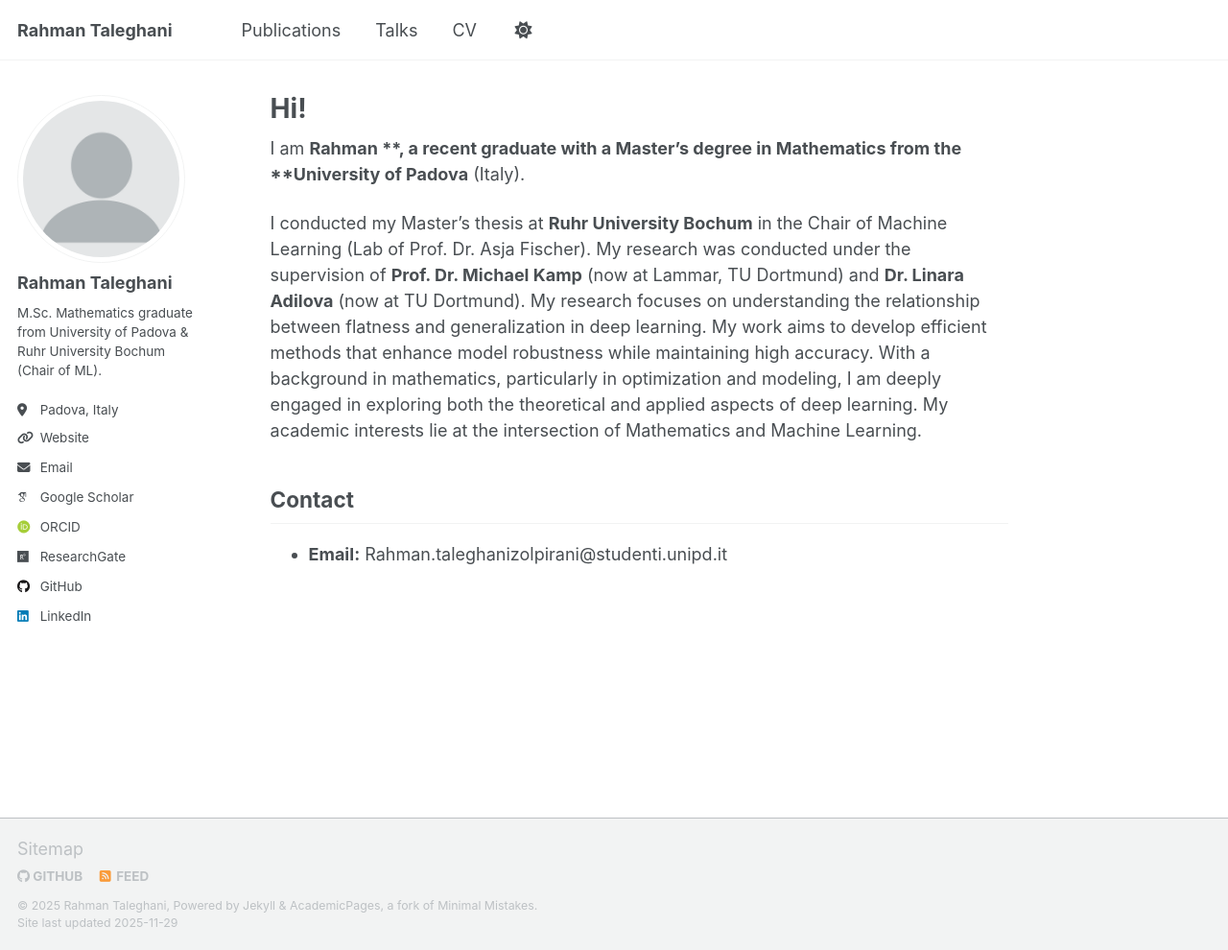
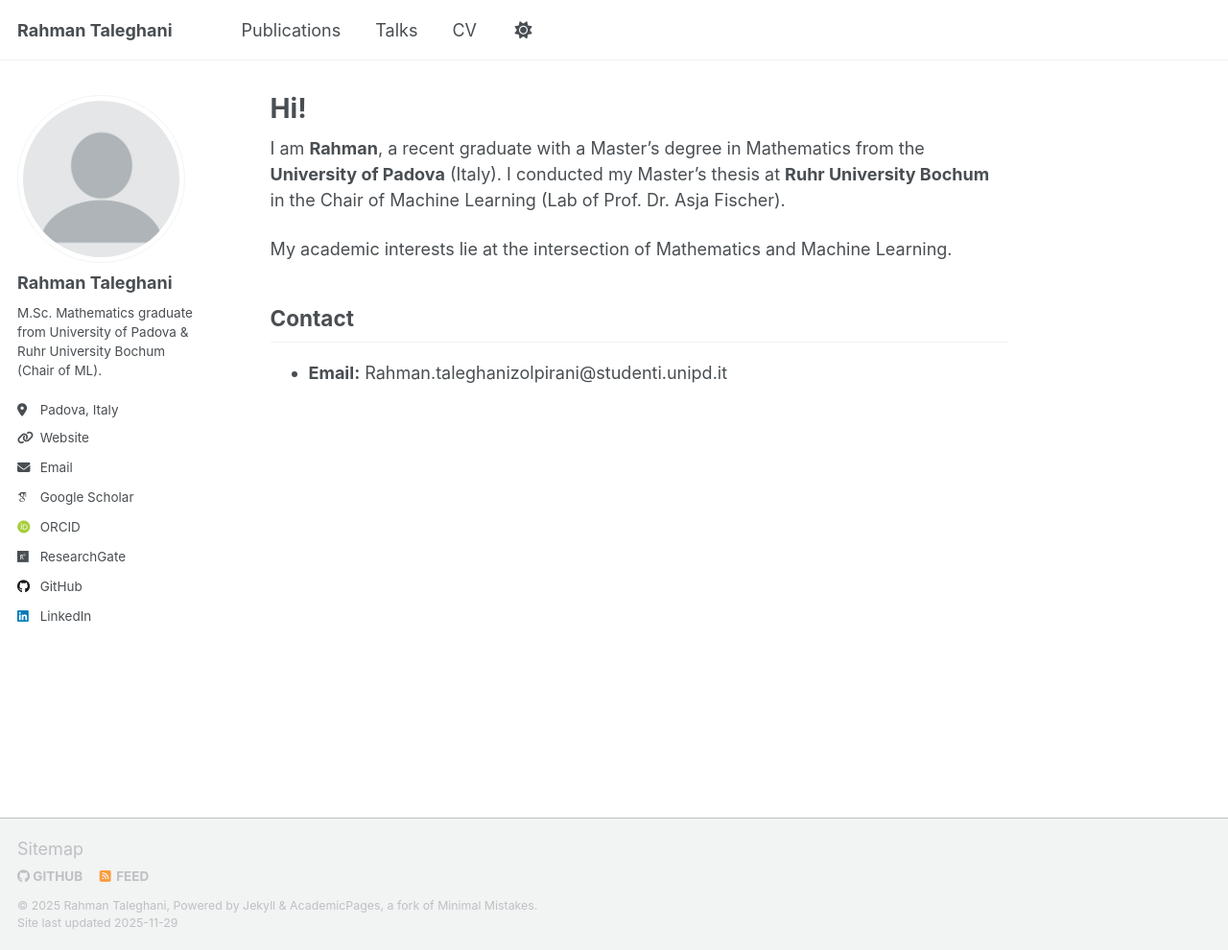
Before and after one commit to Rahmantl/rahmantl.github.io, a Jekyll site: the page built from _pages/about.md, in a window 1280 px wide and 990 px high. Shown: the whole window at 96% size. Built offline with Jekyll 4.4.1, drawn with Linux system fonts in a browser that asks for light colours; some web fonts are replaced; a script that is not in the unit is left out.

Commit message:
Fix formatting and streamline about.md content
Corrected formatting and removed redundant text in the about page.

```diff
--- a/_pages/about.md
+++ b/_pages/about.md
@@ -7,10 +7,10 @@ redirect_from:
   - /about.html
 ---
 
-I am **Rahman **, a recent graduate with a Master's degree in Mathematics from the **University of Padova** (Italy).
+I am **Rahman**, a recent graduate with a Master's degree in Mathematics from the **University of Padova** (Italy).
+I conducted my Master's thesis at **Ruhr University Bochum** in the Chair of Machine Learning (Lab of Prof. Dr. Asja Fischer).
 
-I conducted my Master's thesis at **Ruhr University Bochum** in the Chair of Machine Learning (Lab of Prof. Dr. Asja Fischer). My research was conducted under the supervision of **Prof. Dr. Michael Kamp** (now at Lammar, TU Dortmund) and **Dr. Linara Adilova** (now at TU Dortmund).
-My research focuses on understanding the relationship between flatness and generalization in deep learning. My work aims to develop efficient methods that enhance model robustness while maintaining high accuracy. With a background in mathematics, particularly in optimization and modeling, I am deeply engaged in exploring both the theoretical and applied aspects of deep learning.
+
 My academic interests lie at the intersection of Mathematics and Machine Learning.
 
 ## Contact
```
